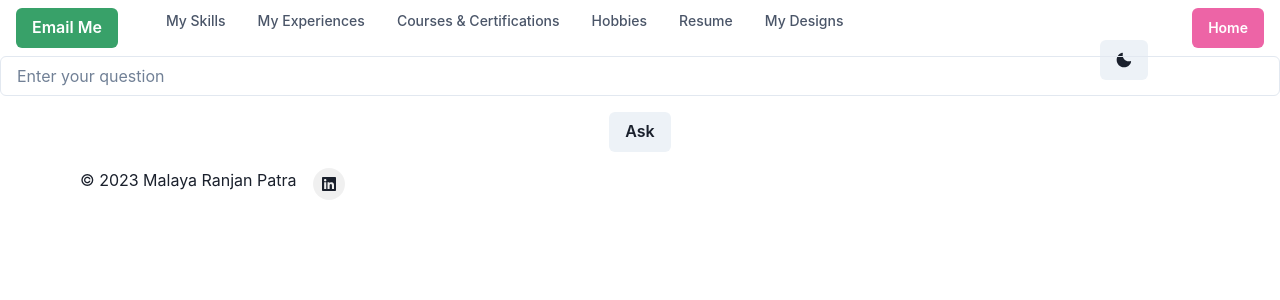
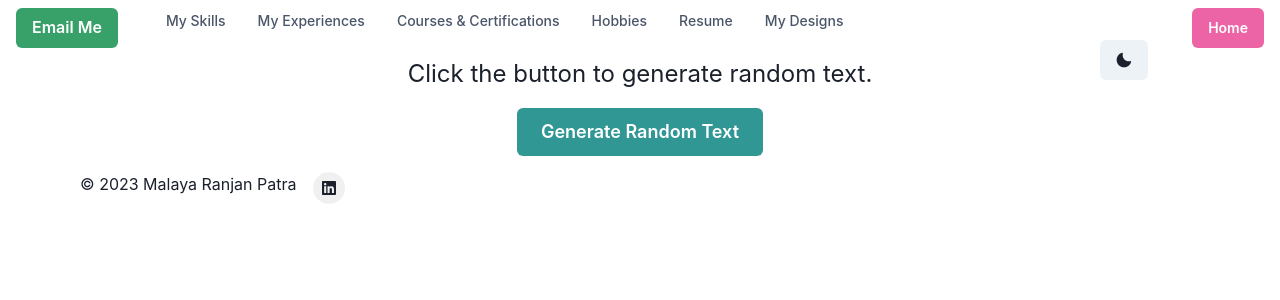
Before and after one commit to MalayaRP/my-world, a Next.js app: page /my-designs in a window 1280 px wide. Shown: the top 300 px of the page. Built offline with nearby package versions, Linux system fonts and the light colour scheme.

Commit message:
Update page.js

```diff
--- a/app/my-designs/page.js
+++ b/app/my-designs/page.js
@@ -1,49 +1,36 @@
 "use client"
 import React, { useState } from 'react';
-import { VStack, Box, Button, Input, Text } from '@chakra-ui/react';
+import { VStack, Box, Button, Input, Text, ChakraProvider } from '@chakra-ui/react';
 
-export default function QuestionAnsweringApp() {
-  const [question, setQuestion] = useState('');
-  const [answer, setAnswer] = useState('');
+function App() {
+  // Array of random text options
+  const randomTextOptions = [
+    "Hello, world!",
+    "This is a random text.",
+    "Chakra UI is awesome!",
+    "Coding in React is fun!",
+    "Random text generator",
+    "Click again for more text.",
+  ];
 
-  // Simple question-answering function (replace with your logic)
-  const getAnswer = (questionText) => {
-    // Basic question-answering logic here (e.g., hardcoded answers)
-    switch (questionText.toLowerCase()) {
-      case 'what is your name?':
-        return "My name is Assistant.";
-      case 'how does photosynthesis work?':
-        return "Photosynthesis is the process by which plants convert sunlight into energy.";
-      default:
-        return "I'm sorry, I don't know the answer to that question.";
-    }
-  };
+  const [randomText, setRandomText] = useState("Click the button to generate random text.");
 
-  const handleQuestionSubmit = () => {
-    const answerText = getAnswer(question);
-    setAnswer(answerText);
+  const generateRandomText = () => {
+    const randomIndex = Math.floor(Math.random() * randomTextOptions.length);
+    const newText = randomTextOptions[randomIndex];
+    setRandomText(newText);
   };
 
   return (
-    <VStack spacing="4" align="center">
-      {/* Text Input */}
-      <Input
-        type="text"
-        placeholder="Enter your question"
-        value={question}
-        onChange={(e) => setQuestion(e.target.value)}
-      />
-
-      {/* Button to submit the question */}
-      <Button onClick={handleQuestionSubmit}>Ask</Button>
-
-      {/* Display the answer */}
-      {answer && (
-        <Box>
-          <Text fontWeight="bold">Answer:</Text>
-          <Text>{answer}</Text>
-        </Box>
-      )}
-    </VStack>
+    <ChakraProvider>
+      <VStack spacing={4} align="center">
+        <Text fontSize="24px">{randomText}</Text>
+        <Button onClick={generateRandomText} colorScheme="teal" size="lg">
+          Generate Random Text
+        </Button>
+      </VStack>
+    </ChakraProvider>
   );
 }
+
+export default App;
```
